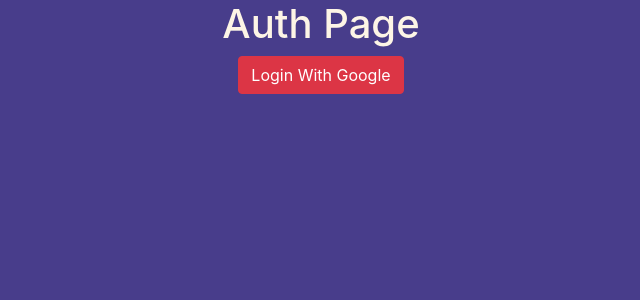
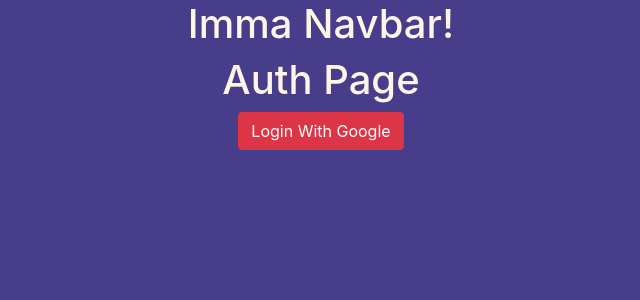
Before and after one commit to mariabrock/pinterest-routing, a React (Create React App) app: page /auth in a window 1280 px wide. Shown: the top 300 px of the page, without its empty margins (319-959 px from the left). Built offline with nearby package versions, Linux system fonts and the light colour scheme; no server answers.

Commit message:
navbar applied to app

```diff
--- a/src/App/App.js
+++ b/src/App/App.js
@@ -6,6 +6,7 @@ import firebaseConnection from '../helpers/data/connection';
 
 import './App.scss';
 
+import MyNavbar from '../Components/shared/MyNavbar/MyNavbar';
 import Auth from '../Components/pages/Auth/Auth';
 import Home from '../Components/pages/Home/Home';
 import NewBoard from '../Components/pages/NewBoard/NewBoard';
@@ -47,6 +48,7 @@ class App extends React.Component {
     return (
       <div className="App">
         <Router>
+          <MyNavbar authed={authed} />
           <Switch>
             <PrivateRoute path="/" exact component={Home} authed={authed} />
             <PrivateRoute path="/board/new" exact component={NewBoard} authed={authed} />
--- /dev/null
+++ b/src/Components/shared/MyNavbar/MyNavbar.js
@@ -0,0 +1,13 @@
+import React from 'react';
+
+class MyNavbar extends React.Component {
+  render() {
+    return (
+            <div className="MyNavbar">
+                <h1>Imma Navbar!</h1>
+            </div>
+    );
+  }
+}
+
+export default MyNavbar;
--- /dev/null
+++ b/src/Components/shared/MyNavbar/MyNavbar.scss
@@ -0,0 +1,3 @@
+.MyNavbar {
+    display: block;
+}
```
